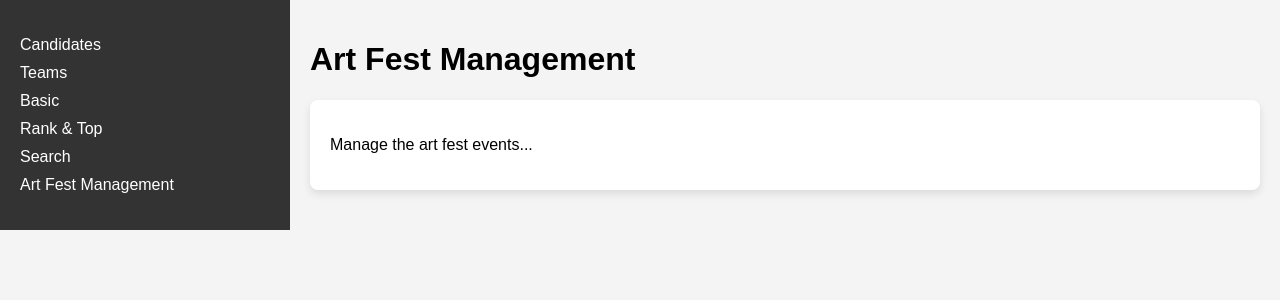
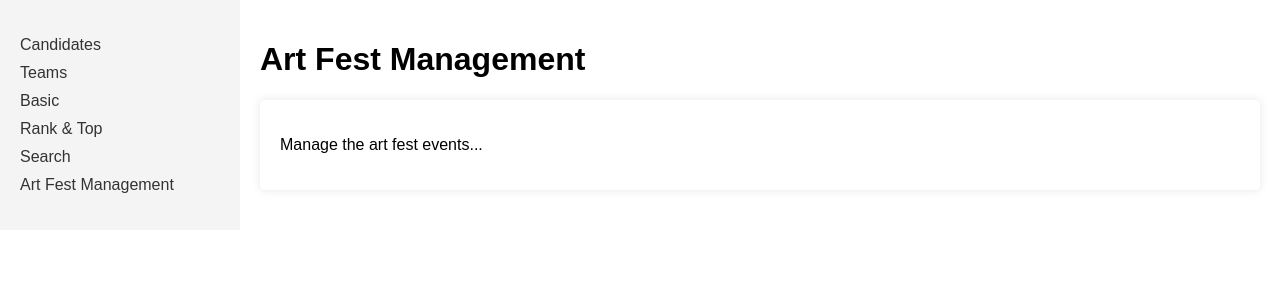
Before and after one commit to Javadamkd/art-fest-management, a Next.js app: page / in a window 1280 px wide. Shown: the top 300 px of the page. Built offline with nearby package versions, Linux system fonts and the light colour scheme.

Commit message:
Update global.css

```diff
--- a/styles/global.css
+++ b/styles/global.css
@@ -1,9 +1,9 @@
 /* styles/global.css */
+
 body {
   font-family: Arial, sans-serif;
   margin: 0;
   padding: 0;
-  background-color: #f4f4f4;
 }
 
 .container {
@@ -11,10 +11,9 @@ body {
 }
 
 .sidebar {
-  width: 250px;
-  background-color: #333;
+  width: 200px;
+  background-color: #f4f4f4;
   padding: 20px;
-  color: white;
 }
 
 .sidebar ul {
@@ -23,27 +22,22 @@ body {
 }
 
 .sidebar ul li {
-  margin-bottom: 10px;
+  margin: 10px 0;
 }
 
 .sidebar ul li a {
-  color: white;
   text-decoration: none;
-}
-
-.sidebar ul li a:hover {
-  text-decoration: underline;
+  color: #333;
 }
 
 .content {
-  flex-grow: 1;
+  flex: 1;
   padding: 20px;
 }
 
 .card {
-  background-color: white;
-  border-radius: 8px;
-  box-shadow: 0 4px 8px rgba(0, 0, 0, 0.1);
+  background-color: #fff;
   padding: 20px;
-  margin-bottom: 20px;
+  border-radius: 5px;
+  box-shadow: 0 0 10px rgba(0, 0, 0, 0.1);
 }
```
